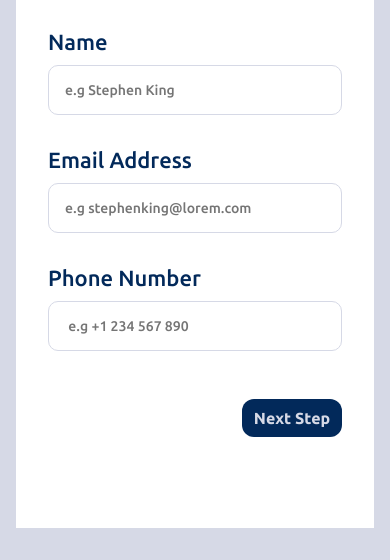
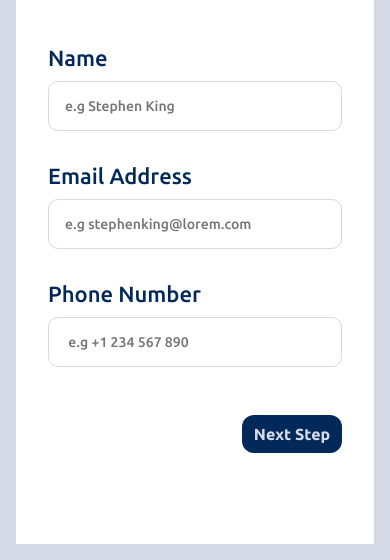
Before and after one commit to S-Core21/Multi-Step-Form-, a plain HTML site: page index.html in a window 390 px wide. Shown: the part 284-844 px from the top of the page. Drawn offline with Linux system fonts and the light colour scheme.

Commit message:
second commit

```diff
--- a/main.css
+++ b/main.css
@@ -370,9 +370,6 @@ button:hover{
 }
 
 @media (max-width:460px) {
-    html{
-        overflow-x: hidden;
-    }
     body{
         display: flex;
         flex-direction: column;
@@ -407,7 +404,7 @@ button:hover{
         width: 100%;
         background-color: white;
         padding:  2rem;
-        transform: translateY(-2rem);
+        transform: translateY(-1rem);
 
     }
     .plan article{
```
